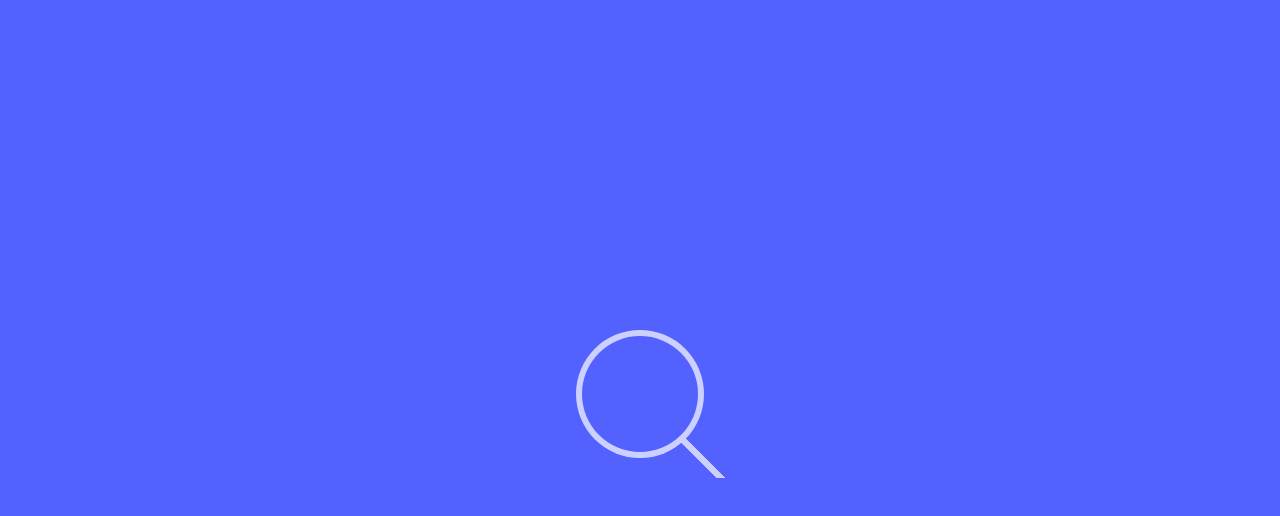
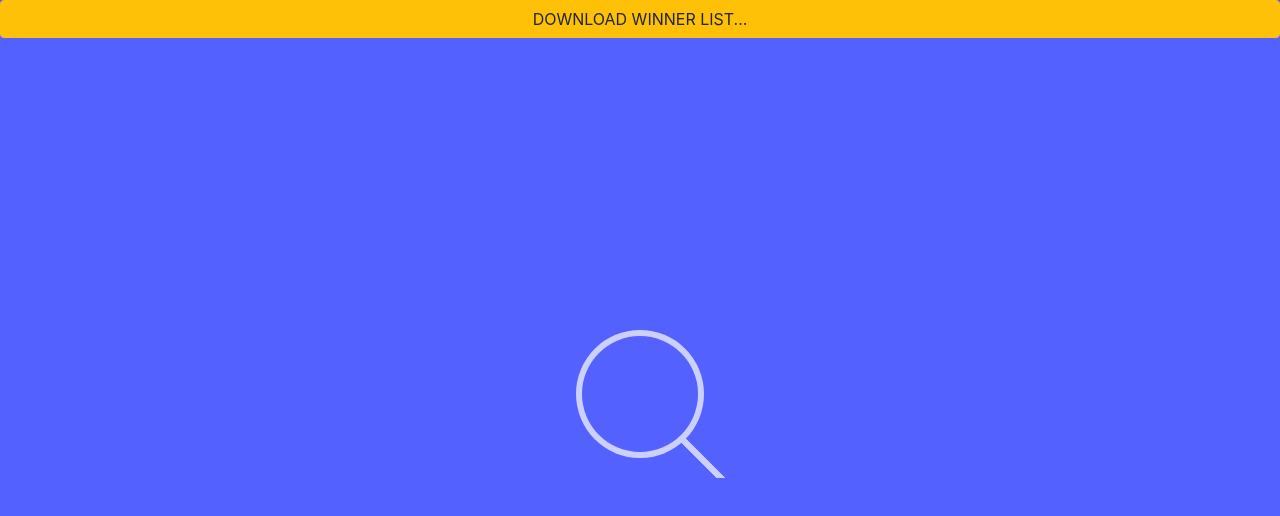
Before and after one commit to dewebdes/FatMouse, a plain HTML site: page xss/desk.html in a window 1280 px wide. Drawn offline with nearby package versions, Linux system fonts and the light colour scheme; some packages are replaced by stand-ins of ours; a script that the page names is missing.

Commit message:
Update desk.html

```diff
--- a/xss/desk.html
+++ b/xss/desk.html
@@ -91,6 +91,7 @@
 </head>
 <body>
 
+    <button type="button" class="btn btn-warning" style="width:100%;z-index:100000;position:fixed;top:0px;left:0px;" onclick="download();">DOWNLOAD WINNER LIST...</button>
 
     <!--====================================== Search ===============================================-->
 
@@ -146,9 +147,8 @@
 
             $.get('xss-payload-list.txt', function (data) {
                 xpay = data.split('\n');
-                alert(xpay.length);
 
-                rexint = setInterval(tnext,1000);
+                rexint = setInterval(tnext, 1000);
 
             });
         });
@@ -161,6 +161,30 @@
             alertify.alert(name, '<div class="pricewideholder">' + result + '</div>');
 
         }
+        function download() {
+            var filename = 'payload.txt'
+            var text = '';
+
+            if (ras != '') {
+                var rasar = ras.split(',');
+                if (rasar.length > 1) {
+                    for (var ix = 0; ix <= rasar.length - 1; ix++) {
+                        if (rasar[ix].trim().length > 1) {
+                            text += xpay[parseInt(rasar[ix].trim())] + String.fromCharCode(13);
+                        }
+                    }
+
+                }
+
+                var element = document.createElement('a');
+                element.setAttribute('href', 'data:text/plain;charset=utf-8,' + encodeURIComponent(text));
+                element.setAttribute('download', filename);
+                element.style.display = 'none';
+                document.body.appendChild(element);
+                element.click();
+                document.body.removeChild(element);
+            }
+        }
     </script>
 
 
```
Lines whose indentation alone changed are shown as unchanged.
